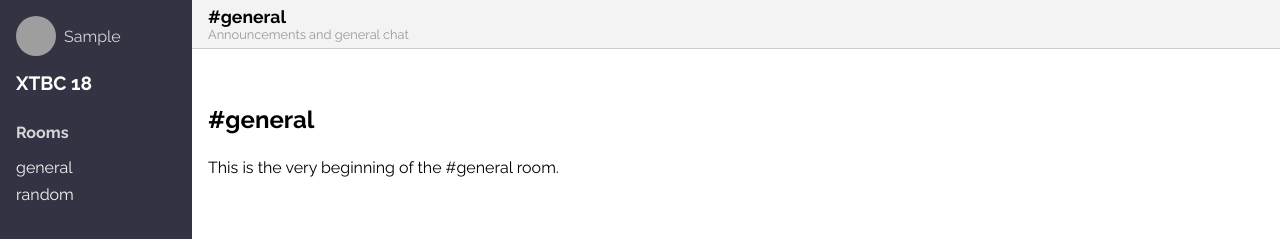
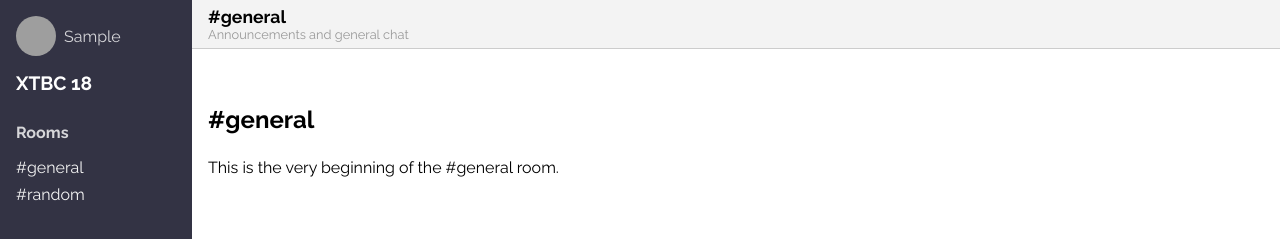
Before and after one commit to fangbilly/ChattingRoom, a React (Create React App) app: page / in a window 1280 px wide. Both pictures are taken after typing "Sample" into the empty fields and a click on the button 1257 px from the left and 30 px from the top of the page. Shown: the top 239 px of the page. Built offline with nearby package versions, Linux system fonts and the light colour scheme; grey boxes are pictures that could not be loaded; the HTML template or start-up script is replaced by a standard one.

Commit message:
style room list with aphrodite

```diff
--- a/src/RoomList.js
+++ b/src/RoomList.js
@@ -1,21 +1,22 @@
 import React from 'react'
+import { StyleSheet, css } from 'aphrodite'
 
 const RoomList = (props) =>{
       return (
         <nav
-            className="RoomList"
+            className={css(styles.RoomList)}
             style={props.style}
             >
-            <h2 style={styles.h2} >Rooms</h2>
-            <ul style={styles.ul}>
-            <li style={styles.li}><a href="#" style={styles.a}>general</a></li>
-            <li style={styles.li}><a href="#" style={styles.a}>random</a></li>
+            <h2 className={css(styles.h2)} style={styles.h2} >Rooms</h2>
+            <ul className={css(styles.ul)}  style={styles.ul}>
+            <li className={css(styles.li)}  style={styles.li}><a href="#" className={css(styles.a)}    style={styles.a}>general</a></li>
+            <li className={css(styles.li)}  style={styles.li}><a href="#" className={css(styles.a)}    style={styles.a}>random</a></li>
             </ul>
         </nav>
         )
     }
 
-    const styles={
+    const styles=  StyleSheet.create({
         h2:{
             fontSize: '1rem',
         },
@@ -34,8 +35,16 @@ const RoomList = (props) =>{
             display: 'block',
             color: 'whitesmoke',
             textDecoration:' none',
+            ':hover': {
+                backgroundColor: 'rgba(255, 255, 255, 0.2)',
+              },
+
+              '::before': {
+                content: '"#"',
+              },
+
         },
 
-    }
+    })
 
 export default RoomList
--- a/src/UserInfo.js
+++ b/src/UserInfo.js
@@ -13,7 +13,7 @@ class UserInfo extends Component {
     render(){
     return (
         <div
-        className={css(styles.UserInfo)}
+            className={css(styles.UserInfo)}
             style={{...styles.UserInfo,...this.props.style}}
             >
             <div className={css(styles.Avatar)} style={{...styles.Avatar,backgroundImage: `url(${this.props.user.imgUrl})`,}} ></div>
```
